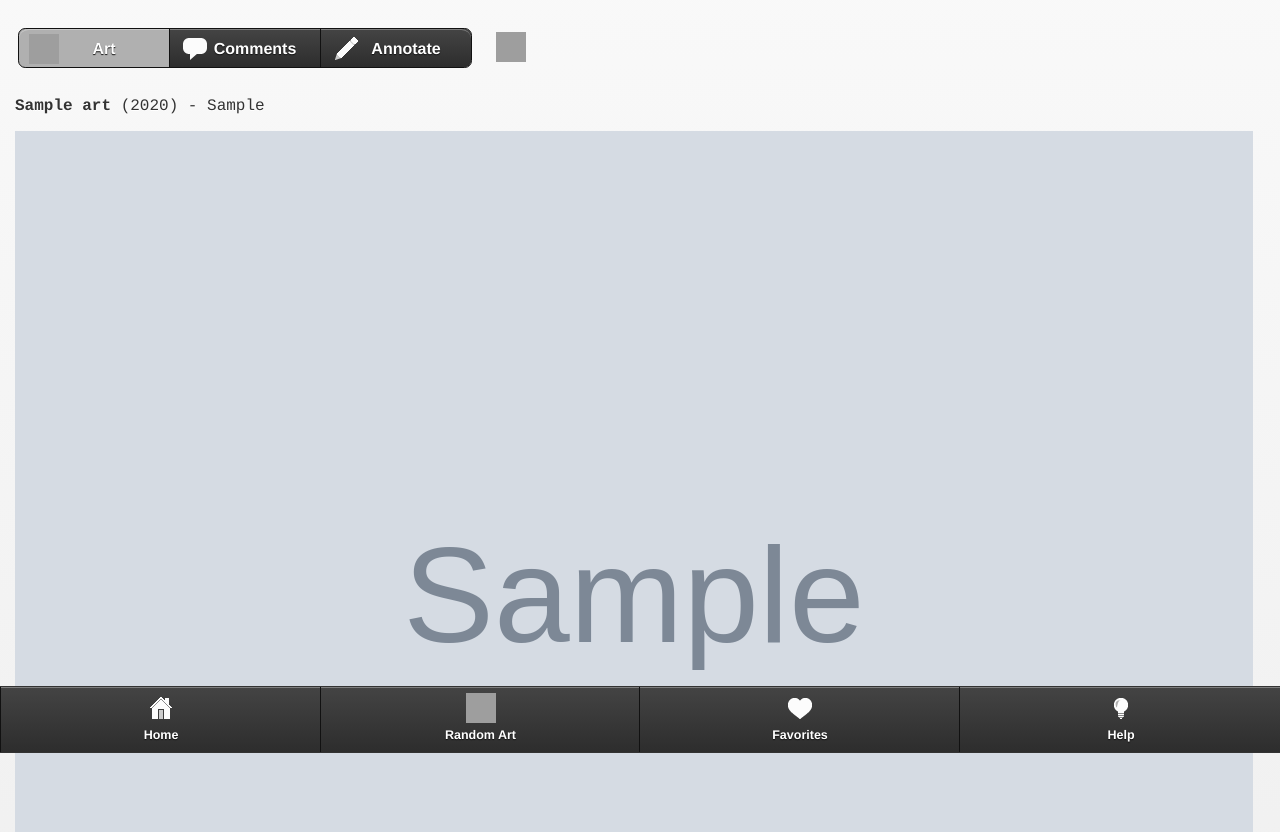
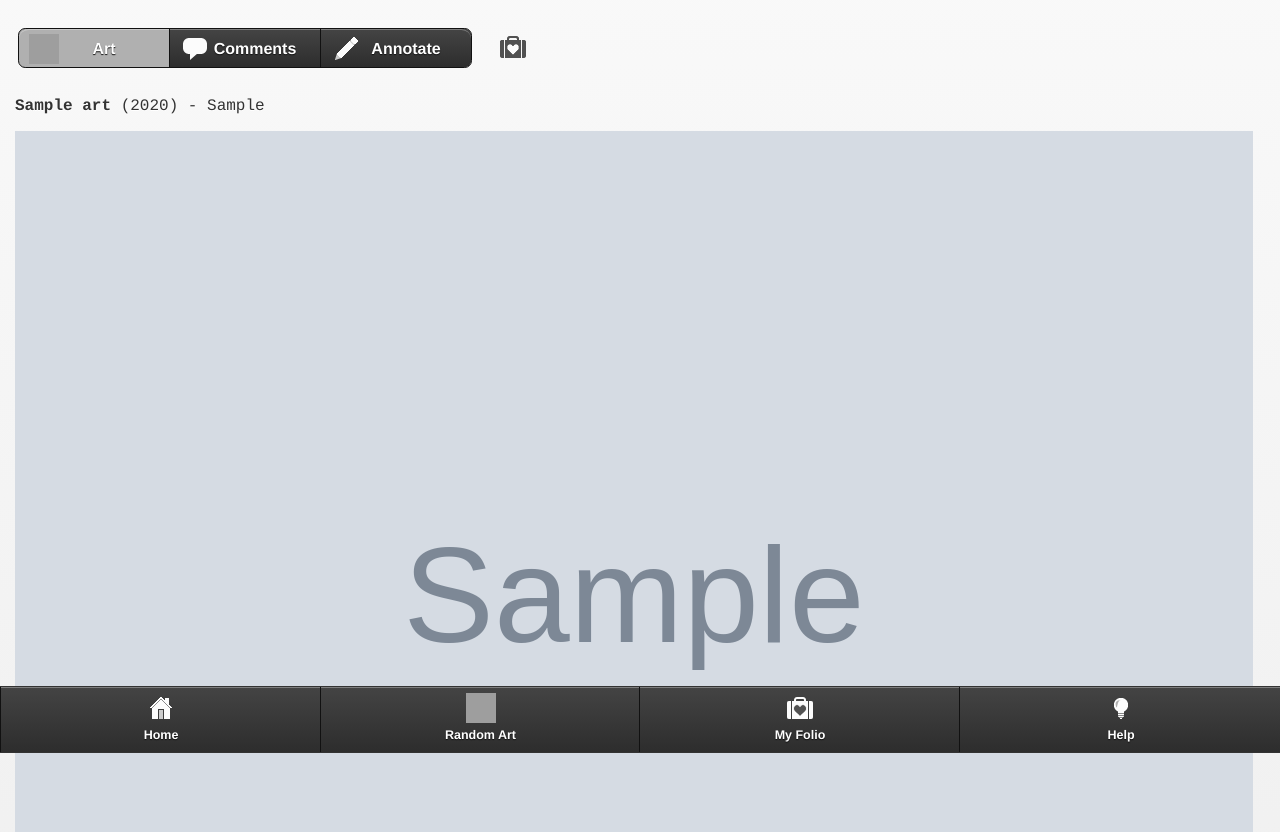
Before and after one commit to hkorus/CS147_Project, a PHP site: page /art.php?id=1 in a window 1280 px wide. Shown: the part 47-879 px from the top of the page. Run offline with PHP 8.4, Linux system fonts and the light colour scheme; tables that the repository leaves empty or names only in its code hold one stand-in row (values such as "Sample post"); grey boxes marked "Sample" are stand-in pictures; some libraries are stand-ins or nearby versions; grey boxes are pictures that could not be loaded.

Commit message:
changed favorites to my folio and added/changed icons

```diff
--- a/annotate.php
+++ b/annotate.php
@@ -183,7 +183,7 @@ if($result!=false){
 		<ul>
 			<li><a href="./home.php" id="home" data-icon="custom" rel="external">Home</a></li>
 			<li><a href="./art.php" id="art" data-icon="custom" rel="external">Random Art</a></li>
-			<li><a href="./favorites.php" id="favorites" data-icon="custom" rel="external">Favorites</a></li>
+			<li><a href="./favorites.php" id="favorites" data-icon="custom" rel="external">My Folio</a></li>
 			<li><a href="./help.php" id="help" data-icon="custom" rel="external">Help</a></li>
 		</ul>
 
--- a/art.php
+++ b/art.php
@@ -34,14 +34,14 @@
 			if(<?php echo $fb_user ?>) {
 				var button = $(".fav_button:last")[0]
 				var src =button.src;
-				if(src.indexOf('icons/heart_grey.png')!=-1){
-					button.src = 'icons/heart.png';
+				if(src.indexOf('icons/folio-grey-small.png')!=-1){
+					button.src = 'icons/folio-grey-red-small.png';
 					var request = new XMLHttpRequest();
 					request.open('POST', 'mark_favorite.php', false);
 					request.setRequestHeader("Content-type", "application/upload")
 					request.send(id); // because of "false" above, will block until the request is done
 				}else {
-					button.src = 'icons/heart_grey.png';
+					button.src = 'icons/folio-grey-small.png';
 					var request = new XMLHttpRequest();
 					request.open('POST', 'undo_favorite.php', false);
 					request.setRequestHeader("Content-type", "application/upload")
@@ -111,13 +111,13 @@
 					$result = mysql_query($query);
 					$numRows = mysql_num_rows($result);
 					if($numRows == 0){
-						echo "icons/heart_grey.png";
+						echo "icons/folio-grey-small.png";
 					}else {
-						echo "icons/heart.png";
+						echo "icons/folio-grey-red-small.png";
 					}
-					echo "' width = '30' height = '30' onclick = 'send_favorite(".$row['id'].")'>";
+					echo "'  onclick = 'send_favorite(".$row['id'].")'>";
 
-				}else {echo "<img class = 'fav_button' src= 'icons/heart_grey.png' width = '30' height = '30' onclick = 'send_favorite(".$row['id'].")'>";}
+				}else {echo "<img class = 'fav_button' src= 'icons/folio-grey-small.png' onclick = 'send_favorite(".$row['id'].")'>";}
 
 			?>
 			</td></tr></table>
@@ -200,7 +200,7 @@
 		<ul>
 			<li><a href="./home.php" id="home" data-icon="custom" rel="external">Home</a></li>
 			<li><a onclick = "refresh()" id="art" data-icon="custom" rel="external">Random Art</a></li>
-			<li><a href="./favorites.php" id="favorites" data-icon="custom" rel = "external">Favorites</a></li>
+			<li><a href="./favorites.php" id="favorites" data-icon="custom" rel = "external">My Folio</a></li>
 			<li><a href="./help.php" id="help" data-icon="custom" rel="external">Help</a></li>
 		</ul>
 		</div><!-- /navbar -->
--- a/comments.php
+++ b/comments.php
@@ -264,7 +264,7 @@ echo "<div style = 'padding-left:15px;font-size:15px'>No comments yet!</div>"; }
 		<ul>
 			<li><a href="./home.php" id="home" data-icon="custom" rel="external">Home</a></li>
 			<li><a href="./art.php" id="art" data-icon="custom" rel="external">Random Art</a></li>
-			<li><a href="./favorites.php" id="favorites" data-icon="custom" rel="external">Favorites</a></li>
+			<li><a href="./favorites.php" id="favorites" data-icon="custom" rel="external">My Folio</a></li>
 			<li><a href="./help.php" id="help" data-icon="custom" rel="external" >Help</a></li>
 		</ul>
 	</div><!-- /navbar -->
--- a/favorites.php
+++ b/favorites.php
@@ -228,7 +228,7 @@
 		<ul>
 			<li><a href="./home.php" id="home" data-icon="custom" rel = "external">Home</a></li>
 			<li><a href="./art.php" id="art" data-icon="custom" rel = "external">Random Art</a></li>
-			<li><a onclick = "window.location.reload()" id="favorites" data-icon="custom" rel = "external">Favorites</a></li>
+			<li><a onclick = "window.location.reload()" id="favorites" data-icon="custom" rel = "external">My Folio</a></li>
 			<li><a href="./help.php" id="help" data-icon="custom" rel = "external">Help</a></li>
 		</ul>
 		</div><!-- /navbar -->
--- a/help.php
+++ b/help.php
@@ -109,7 +109,7 @@
 			<ul>
 				<li><a href="./home.php" id="home" data-icon="custom" rel="external">Home</a></li>
 				<li><a href="./art.php" id="art" data-icon="custom" rel="external">Random Art</a></li>
-				<li><a href="./favorites.php" id="favorites" data-icon="custom" rel="external">Favorites</a></li>
+				<li><a href="./favorites.php" id="favorites" data-icon="custom" rel="external">My Folio</a></li>
 				<li><a onclick = "window.location.reload()" id="help" data-icon="custom" rel="external">Help</a></li>
 			</ul>
 		</div><!-- /navbar -->
--- a/home.php
+++ b/home.php
@@ -10,7 +10,7 @@
 
 <!DOCTYPE html>
 <head>
-	<title>Home Page</title>
+	<title>Home</title>
 	<meta charset="utf-8">
 	<meta name="apple-mobile-web-app-capable" content="yes">
  	<meta name="apple-mobile-web-app-status-bar-style" content="black">
@@ -159,7 +159,7 @@
 				<ul>
 					<li><a onclick = "window.location.reload()" id="home" data-icon="custom" rel="external">Home</a></li>
 					<li><a href="./art.php" id="art" data-icon="custom" rel="external">Random Art</a></li>
-					<li><a href="./favorites.php" id="favorites" data-icon="custom" rel="external">Favorites</a></li>
+					<li><a href="./favorites.php" id="favorites" data-icon="custom" rel="external">My Folio</a></li>
 					<li><a href="./help.php" id="help" data-icon="custom" rel="external">Help</a></li>
 				</ul>
 			</div><!-- /navbar -->
--- a/show_comment.php
+++ b/show_comment.php
@@ -153,7 +153,7 @@
 		<ul>
 			<li><a href="./home.php" id="home" data-icon="custom" rel="external">Home</a></li>
 			<li><a href = "./art.php" id="art" data-icon="custom" rel="external">Random Art</a></li>
-			<li><a href="./favorites.php" id="favorites" data-icon="custom" rel="external">Favorites</a></li>
+			<li><a href="./favorites.php" id="favorites" data-icon="custom" rel="external">My Folio</a></li>
 			<li><a href="./help.php" id="help" data-icon="custom" rel="external">Help</a></li>
 		</ul>
 		</div><!-- /navbar -->
--- a/style.css
+++ b/style.css
@@ -13,7 +13,7 @@
 
 		#refresh .ui-icon { background:  url(icons/01-refresh.png) 50% 50% no-repeat; }
 		#search-basic .ui-icon { background: url(icons/06-magnify.png) 50% 50% no-repeat; }
-		#favorites .ui-icon { background:  url(icons/29-heart.png) 50% 50% no-repeat; }
+		#favorites .ui-icon { background:  url(icons/folio-white-small.png) 50% 50% no-repeat; }
 		#comments .ui-icon { background:  url(icons/08-chat.png) 50% 50% no-repeat; }
 		#annotate .ui-icon { background:  url(icons/187-pencil.png) 50% 50% no-repeat; }
 		#art .ui-icon { background:  url(icons/98-palette.png) 50% 50% no-repeat; }
--- a/user_comments.php
+++ b/user_comments.php
@@ -279,7 +279,7 @@ echo "<div style = 'padding-left:15px;font-size:15px'>No comments yet!</div>"; }
 		<ul>
 			<li><a href="./home.php" id="home" data-icon="custom" rel="external">Home</a></li>
 			<li><a href="./art.php" id="art" data-icon="custom" rel="external">Random Art</a></li>
-			<li><a href="./favorites.php" id="favorites" data-icon="custom" rel="external">Favorites</a></li>
+			<li><a href="./favorites.php" id="favorites" data-icon="custom" rel="external">My Folio</a></li>
 			<li><a href="./help.php" id="help" data-icon="custom" rel="external" >Help</a></li>
 		</ul>
 	</div><!-- /navbar -->
```
Also changed, not shown: icons/folio-grey-red-small.png (added), icons/folio-grey-small.png, icons/folio-white-small.png (added).
